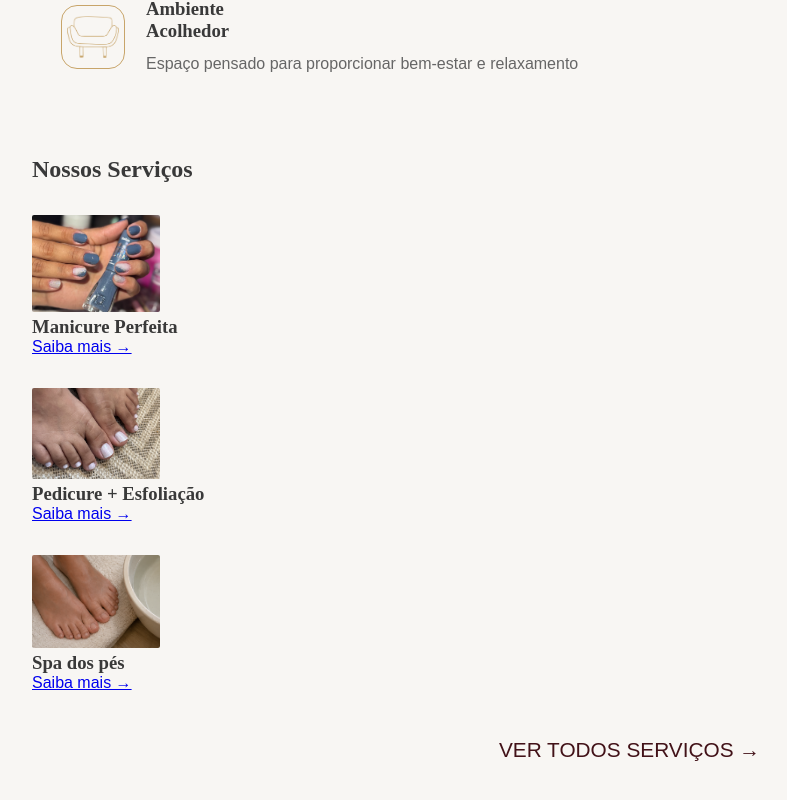
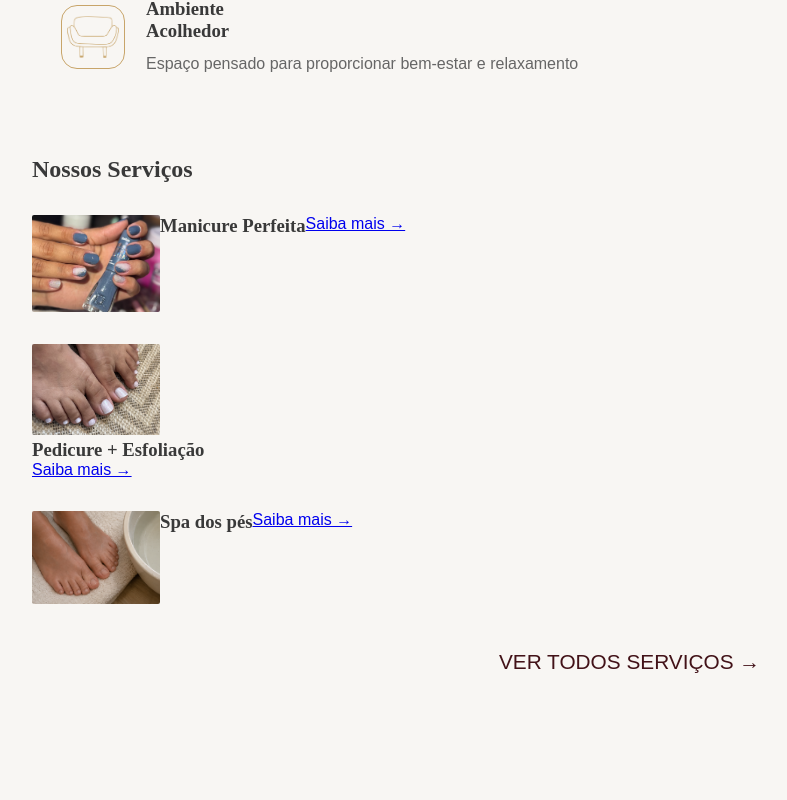
Before and after one commit to CarolinaInglethe/studio-inglethe-nails, a React (Vite) app: page / in a window 1280 px wide. Shown: the part 1706-2506 px from the top of the page, without its empty margins (8-795 px from the left). After the commit the page ends 2434 px from the top, so only its background shows below. Built offline with nearby package versions, Linux system fonts and the light colour scheme.

Commit message:
feat: CSS do preview Services, display flex

```diff
--- a/src/components/PreviewServicesSection.css
+++ b/src/components/PreviewServicesSection.css
@@ -5,6 +5,10 @@
     padding: 40px;
 }
 
+.preview-services-card {
+    display: flex;
+}
+
 .preview-services-section img {
     border-radius: 2px;
     width: 8rem;
```
